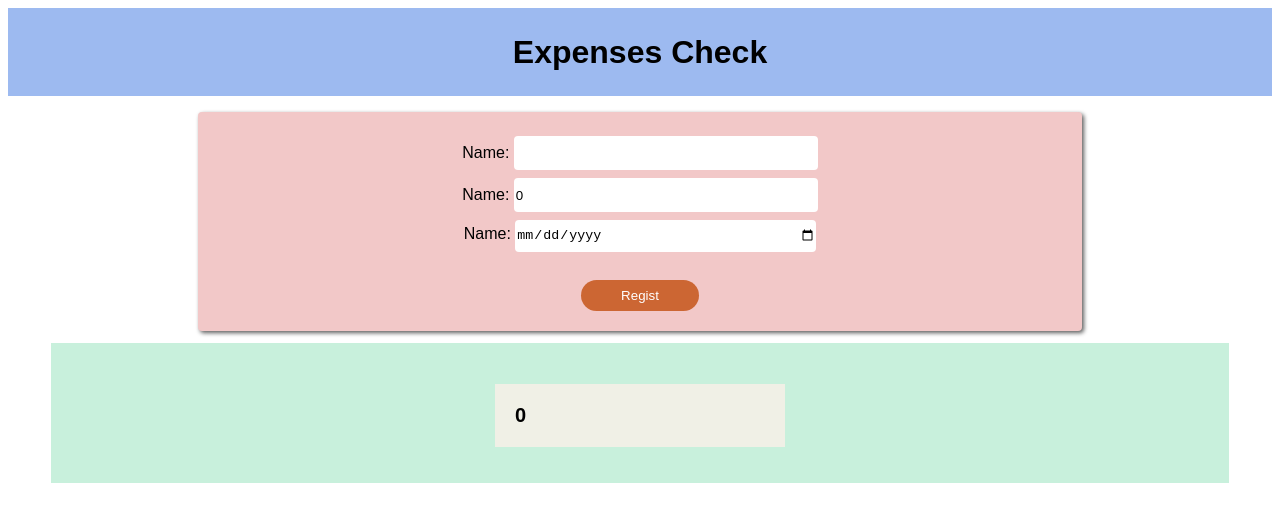
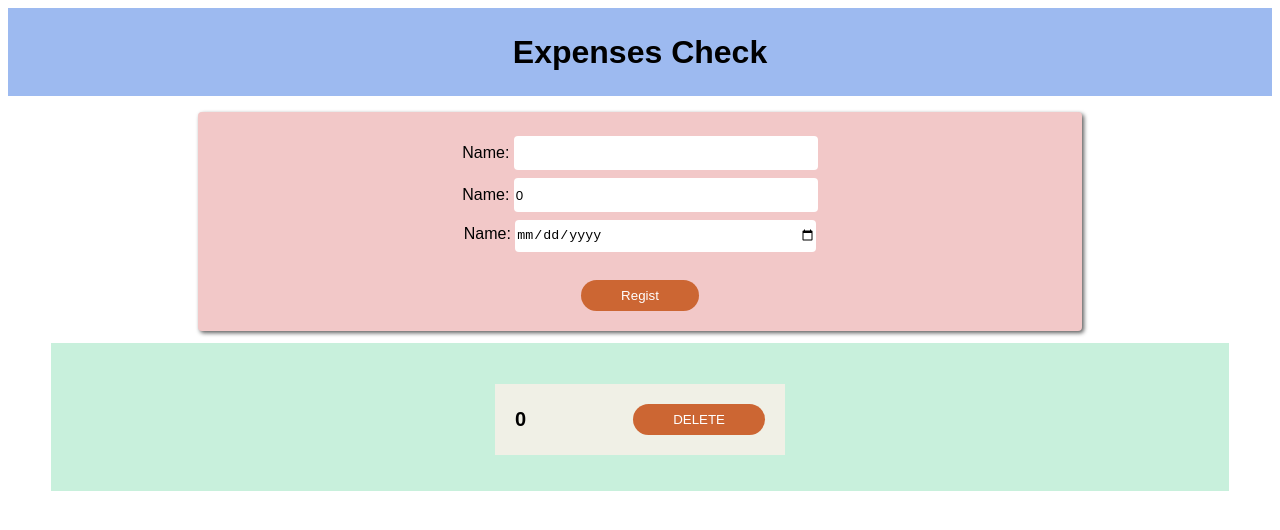
Before and after one commit to hiroharu8864/react-zero-app, a React (Create React App) app: page / in a window 1280 px wide. Both pictures are taken after a click on the button "Regist". Shown: the top 530 px of the page. Built offline with nearby package versions, Linux system fonts and the light colour scheme.

Commit message:
リスト削除機能実装

```diff
--- a/src/App.tsx
+++ b/src/App.tsx
@@ -16,11 +16,15 @@ export default function App() {
     setListItems((prevListItem) => [...prevListItem, listItem]);
     console.log("register now!");
   };
+  const deleteListItem = (id: string) => {
+    setListItems(listItems.filter((item) => item.id != id));
+  };
+
   return (
     <div className="App">
       <Header />
       <FormContainer onSubmit={onClick} />
-      <ListContainer listItems={listItems} />
+      <ListContainer onClickDelete={deleteListItem} listItems={listItems} />
     </div>
   );
 }
--- a/src/components/molecules/ListContainer.tsx
+++ b/src/components/molecules/ListContainer.tsx
@@ -7,6 +7,7 @@ type ListItem = {
 };
 type Props = {
   listItems: ListItem[];
+  onClickDelete: (id: string) => void;
 };
 
 const SOuterCard = styled.div`
@@ -35,8 +36,26 @@ const SCardUl = styled.ul`
   list-style: none;
 `;
 
+const SButton = styled.button`
+  color: #ffffff;
+  background-color: #cc6633;
+  padding: 8px 40px;
+  border: none;
+  border-radius: 1000px;
+  outline: none;
+  &:hover {
+    cursor: pointer;
+    opacity: 0.7;
+  }
+`;
+
 export const ListContainer: FC<Props> = memo((Props) => {
-  const { listItems } = Props;
+  const { listItems, onClickDelete } = Props;
+
+  const onClickDeleteButton = (id: string) => {
+    // console.log("id ", id);
+    onClickDelete(id);
+  };
 
   return (
     <>
@@ -48,6 +67,9 @@ export const ListContainer: FC<Props> = memo((Props) => {
                 <li key={item.id}>
                   {item.content.name} {item.content.price}
                 </li>
+                <SButton onClick={() => onClickDeleteButton(item.id)}>
+                  DELETE
+                </SButton>
               </SInnerCard>
             );
           })}
```
